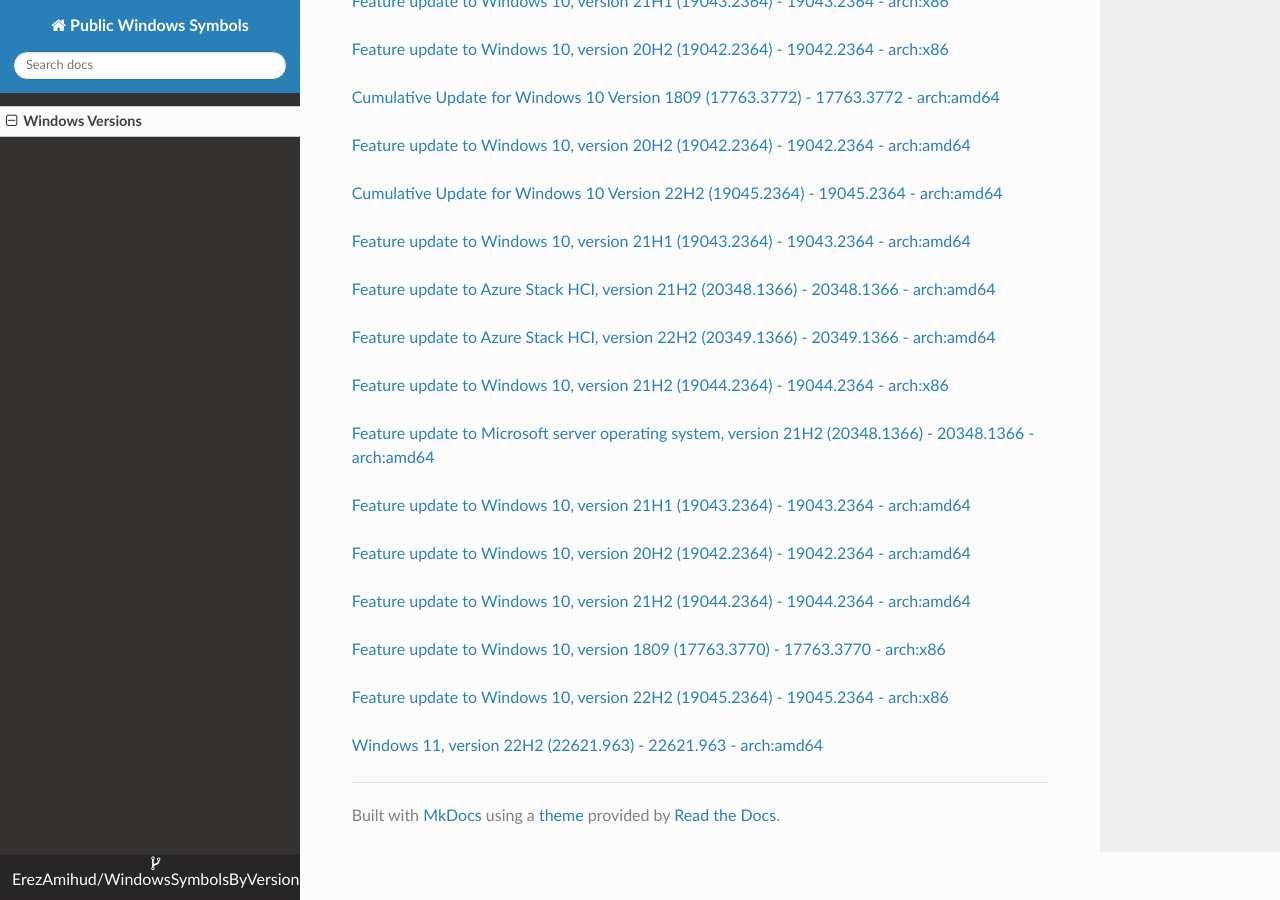
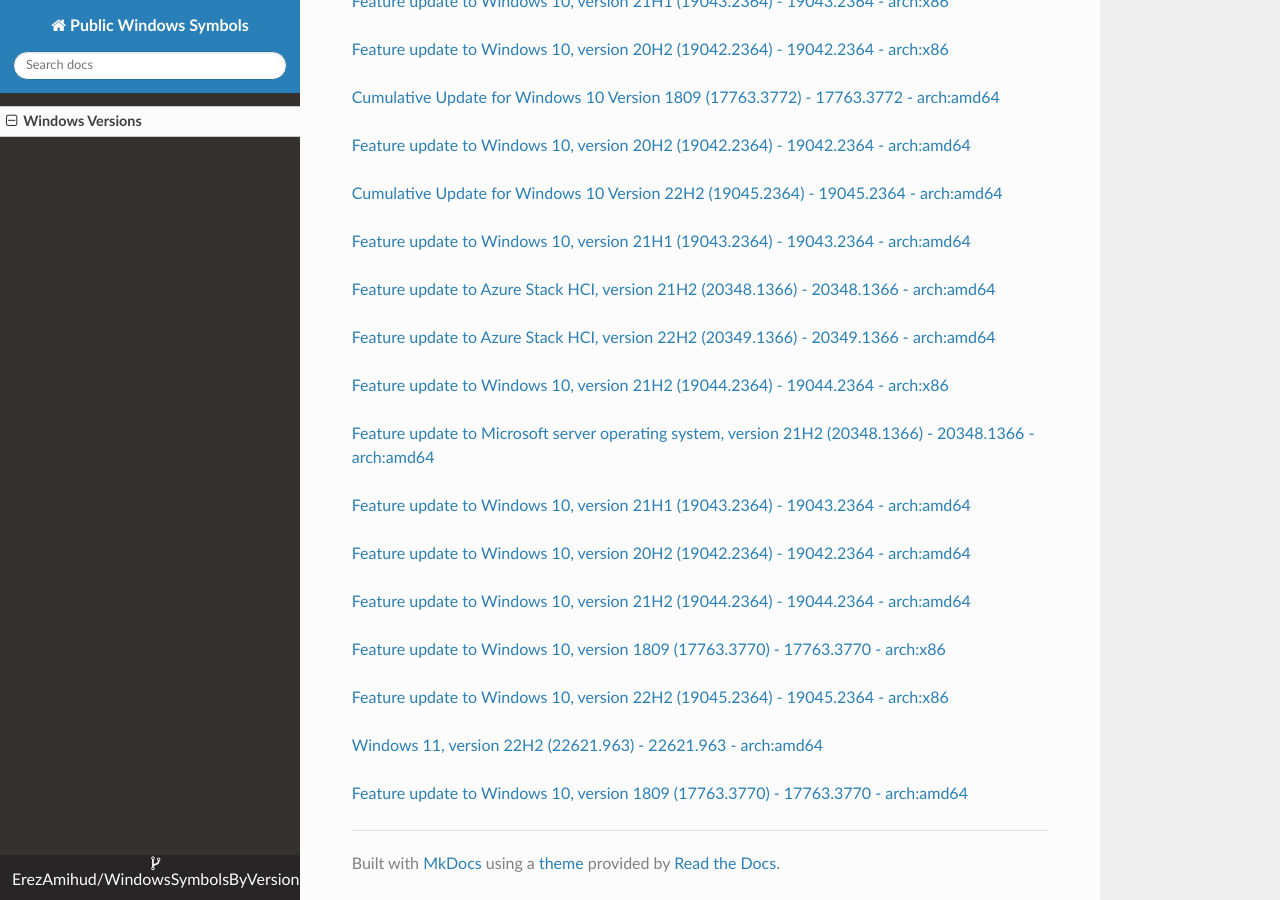
Before and after one commit to ErezAmihud/WindowsSymbolsByVersion, an MkDocs documentation site: the page built from docs/index.md, in a window 1280 px wide and 900 px high, scrolled down 43877 px. Built offline with MkDocs 1.6.1, drawn with Linux system fonts in a browser that asks for light colours; nearby versions of some CDN libraries.

Commit message:
Automated commit, add manifest for 08561de5-5357-472c-913a-524ba63743e1

```diff
--- a/docs/index.md
+++ b/docs/index.md
@@ -2572,3 +2572,6 @@
 
 
 [Windows 11, version 22H2 (22621.963) - 22621.963 - arch:amd64](https://github.com/ErezAmihud/WindowsSymbolsByVersion/blob/main/manifests/997706be-9c66-47e9-9824-e3fd0fcf4b59.manifest)
+
+
+[Feature update to Windows 10, version 1809 (17763.3770) - 17763.3770 - arch:amd64](https://github.com/ErezAmihud/WindowsSymbolsByVersion/blob/main/manifests/08561de5-5357-472c-913a-524ba63743e1.manifest)
```
Also changed, not shown: process_builds.json (+1 -1 lines), 1 other file.
